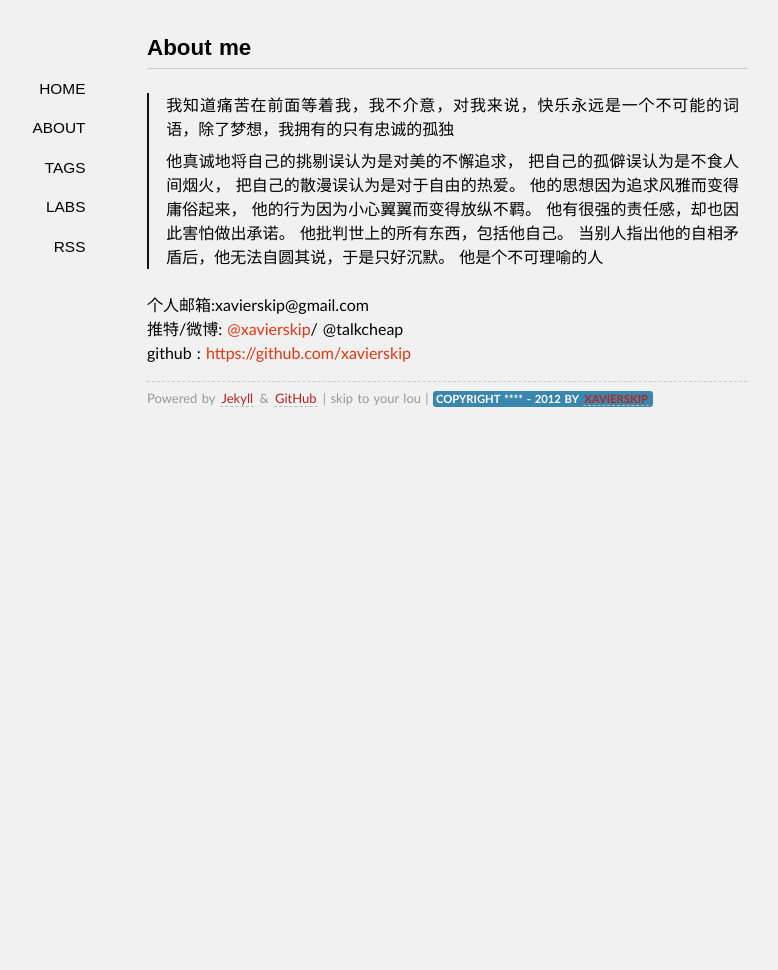
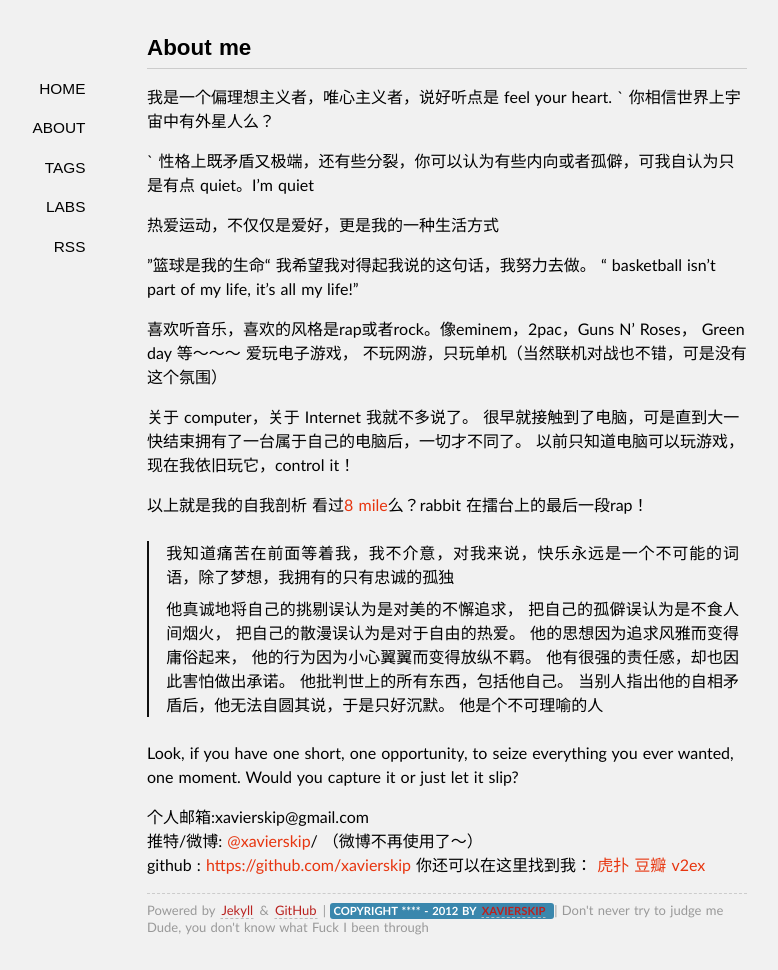
Before and after one commit to xavierskip/xavierskip.github.io, a Jekyll site: the page built from about/index.md, in a window 1280 px wide. Shown: the whole page, without its empty margins (193-971 px from the left). Built offline with Jekyll 4.4.1, drawn with Linux system fonts in a browser that asks for light colours; some web fonts are replaced; Markdown is read by kramdown in place of the engine named in the settings; comment, search, counter and statistics services are not loaded; before the commit the page ends 900 px from its top, so only the background shows below that.

Commit message:
about me

```diff
--- a/_layouts/default.html
+++ b/_layouts/default.html
@@ -30,10 +30,11 @@
 
     <footer>
         <p>
-          <small>Powered by <a href="https://github.com/mojombo/jekyll">Jekyll</a> & <a href="http://pages.github.com">GitHub</a> | skip to your lou |
+          <small>Powered by <a href="https://github.com/mojombo/jekyll">Jekyll</a> & <a href="http://pages.github.com">GitHub</a> |
             <span class="label label-info">
               Copyright **** - {{site.time | date:"%Y"}} by <a href="/about/">xavierskip</a>
-            </span>
+            </span>|
+          Don't never try to judge me Dude, you don't know what Fuck I been through
           </small>
         </p>
     </footer>
--- a/about/index.md
+++ b/about/index.md
@@ -3,6 +3,30 @@ layout: page
 title: About me
 comments: yes
 ---
+
+我是一个偏理想主义者，唯心主义者，说好听点是 feel your heart.
+`
+ 你相信世界上宇宙中有外星人么？
+
+`
+性格上既矛盾又极端，还有些分裂，你可以认为有些内向或者孤僻，可我自认为只是有点 quiet。I'm quiet
+
+热爱运动，不仅仅是爱好，更是我的一种生活方式
+
+”篮球是我的生命“
+我希望我对得起我说的这句话，我努力去做。
+“ basketball isn't part of my life, it's all my life!”
+
+喜欢听音乐，喜欢的风格是rap或者rock。像eminem，2pac，Guns N' Roses， Green day 等～～～
+爱玩电子游戏， 不玩网游，只玩单机（当然联机对战也不错，可是没有这个氛围）
+
+关于 computer，关于 Internet 我就不多说了。
+很早就接触到了电脑，可是直到大一快结束拥有了一台属于自己的电脑后，一切才不同了。
+以前只知道电脑可以玩游戏，现在我依旧玩它，control it！
+
+
+以上就是我的自我剖析
+看过[8 mile](http://movie.douban.com/subject/1307853/)么？rabbit 在擂台上的最后一段rap！
 
  >我知道痛苦在前面等着我，我不介意，对我来说，快乐永远是一个不可能的词语，除了梦想，我拥有的只有忠诚的孤独
  >
@@ -16,6 +40,14 @@ comments: yes
  >当别人指出他的自相矛盾后，他无法自圆其说，于是只好沉默。
  >他是个不可理喻的人
 
+Look, if you have one short, one opportunity, to seize everything you ever wanted, one moment. Would you capture it or just let it slip?
+
+
+
 个人邮箱:xavierskip@gmail.com
-推特/微博: [@xavierskip](http://weibo.com/kejinlu)/ @talkcheap
+推特/微博: [@xavierskip](http://weibo.com/kejinlu)/ （微博不再使用了～）
 github : [https://github.com/xavierskip](https://github.com/xavierskip)
+你还可以在这里找到我：
+[虎扑](http://my.hupu.com/jzgk)
+[豆瓣](http://www.douban.com/people/xavierskip/)
+[v2ex](http://www.v2ex.com/?r=xavierskip)
```
